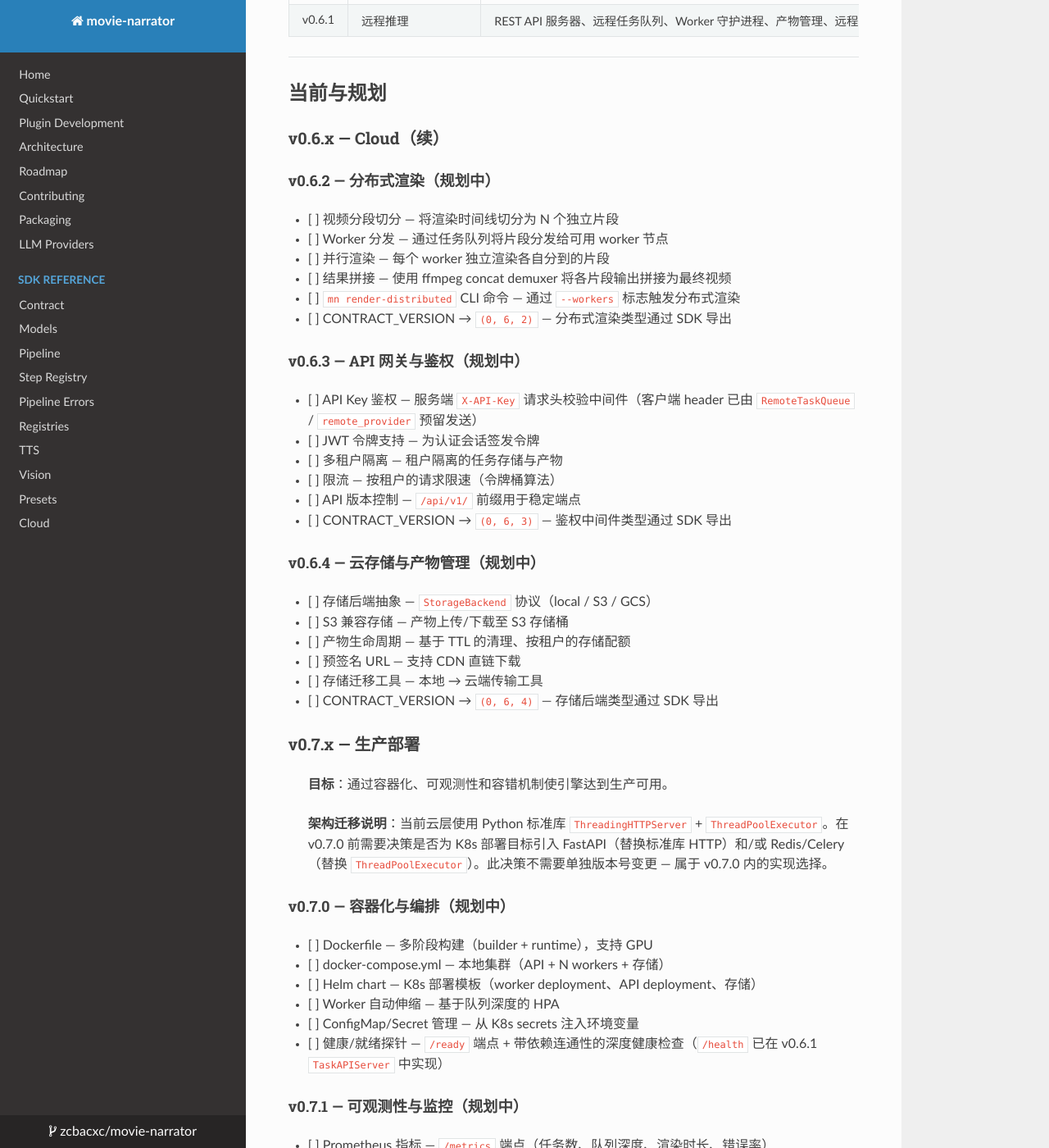
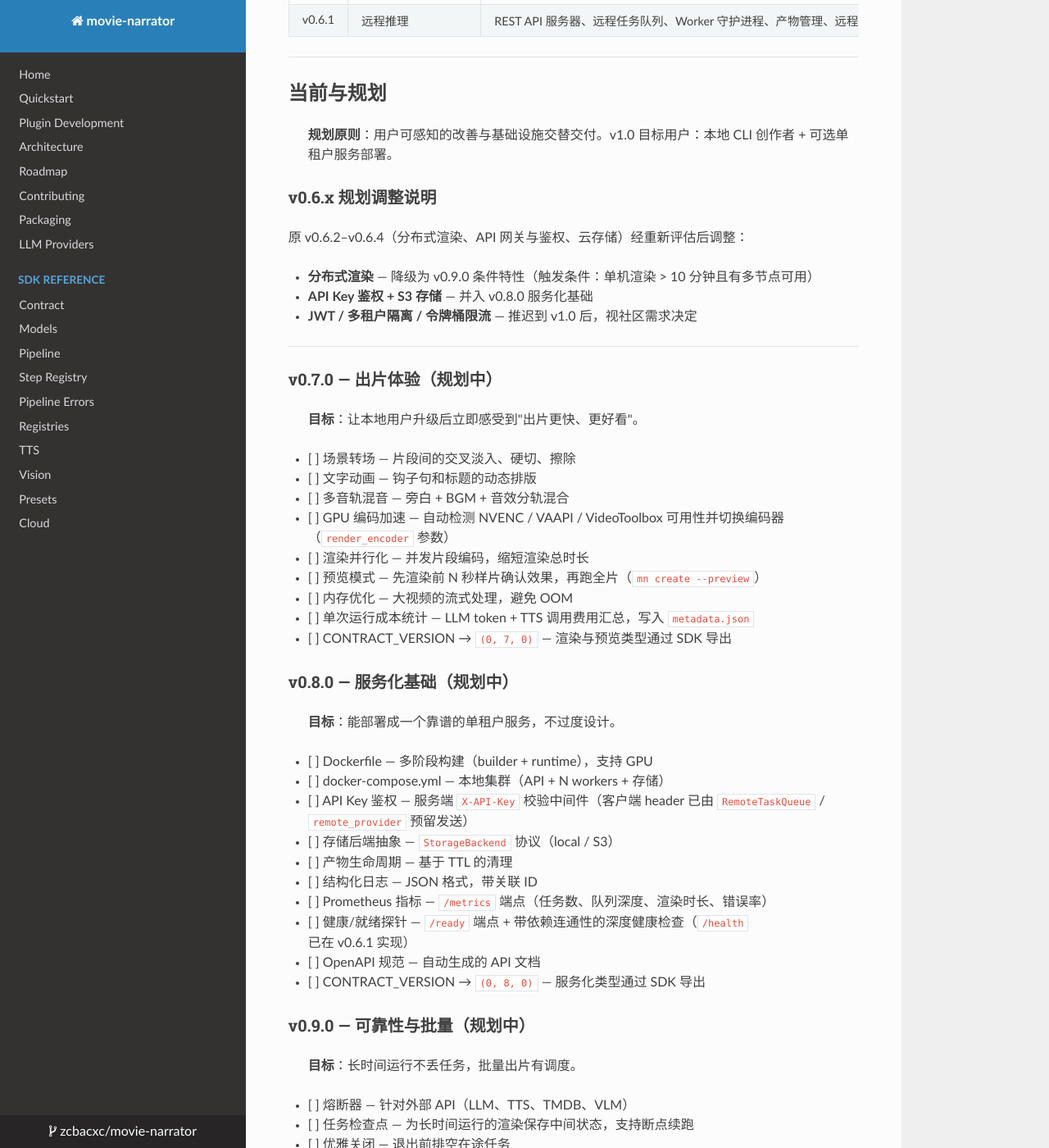
Before and after one commit to zcbacxc/movie-narrator, an MkDocs documentation site: the page built from docs/ROADMAP.zh-CN.md, in a window 1280 px wide and 1400 px high, scrolled down 605 px. Shown: the whole window at 82% size. Built offline with MkDocs 1.6.1, drawn with Linux system fonts in a browser that asks for light colours; nearby versions of some CDN libraries; a script that is not in the unit is left out; some of the changed text lies outside the part shown.

Commit message:
docs(roadmap): 更新路线图规划，重新调整版本发布策略
- 调整 v0.6.x 规划，将分布式渲染降级为 v0.9.0 条件特性
- 新增 v0.7.0 出片体验规划，专注渲染速度和视觉效果提升
- 合并原 v0.6.3-v0.6.4 的 API 鉴权和存储功能至 v0.8.0 服务化基础
- 重新定义 v0.9.0 为可靠性与批量处理版本，新增任务检查点和死信队列
- 添加 v1.0 后社区生态系统规划，基于需求驱动开发
- 在中文版中同步更新所有规划调整内容

```diff
--- a/docs/ROADMAP.zh-CN.md
+++ b/docs/ROADMAP.zh-CN.md
@@ -21,125 +21,73 @@
 
 ## 当前与规划
 
-### v0.6.x — Cloud（续）
+> **规划原则**：用户可感知的改善与基础设施交替交付。v1.0 目标用户：本地 CLI 创作者 + 可选单租户服务部署。
 
-#### v0.6.2 — 分布式渲染（规划中）
+### v0.6.x 规划调整说明
 
-- [ ] 视频分段切分 — 将渲染时间线切分为 N 个独立片段
-- [ ] Worker 分发 — 通过任务队列将片段分发给可用 worker 节点
-- [ ] 并行渲染 — 每个 worker 独立渲染各自分到的片段
-- [ ] 结果拼接 — 使用 ffmpeg concat demuxer 将各片段输出拼接为最终视频
-- [ ] `mn render-distributed` CLI 命令 — 通过 `--workers` 标志触发分布式渲染
-- [ ] CONTRACT_VERSION → `(0, 6, 2)` — 分布式渲染类型通过 SDK 导出
+原 v0.6.2–v0.6.4（分布式渲染、API 网关与鉴权、云存储）经重新评估后调整：
 
-#### v0.6.3 — API 网关与鉴权（规划中）
+- **分布式渲染** — 降级为 v0.9.0 条件特性（触发条件：单机渲染 > 10 分钟且有多节点可用）
+- **API Key 鉴权 + S3 存储** — 并入 v0.8.0 服务化基础
+- **JWT / 多租户隔离 / 令牌桶限流** — 推迟到 v1.0 后，视社区需求决定
 
-- [ ] API Key 鉴权 — 服务端 `X-API-Key` 请求头校验中间件（客户端 header 已由 `RemoteTaskQueue` / `remote_provider` 预留发送）
-- [ ] JWT 令牌支持 — 为认证会话签发令牌
-- [ ] 多租户隔离 — 租户隔离的任务存储与产物
-- [ ] 限流 — 按租户的请求限速（令牌桶算法）
-- [ ] API 版本控制 — `/api/v1/` 前缀用于稳定端点
-- [ ] CONTRACT_VERSION → `(0, 6, 3)` — 鉴权中间件类型通过 SDK 导出
+---
 
-#### v0.6.4 — 云存储与产物管理（规划中）
+### v0.7.0 — 出片体验（规划中）
 
-- [ ] 存储后端抽象 — `StorageBackend` 协议（local / S3 / GCS）
-- [ ] S3 兼容存储 — 产物上传/下载至 S3 存储桶
-- [ ] 产物生命周期 — 基于 TTL 的清理、按租户的存储配额
-- [ ] 预签名 URL — 支持 CDN 直链下载
-- [ ] 存储迁移工具 — 本地 → 云端传输工具
-- [ ] CONTRACT_VERSION → `(0, 6, 4)` — 存储后端类型通过 SDK 导出
+> **目标**：让本地用户升级后立即感受到"出片更快、更好看"。
 
-### v0.7.x — 生产部署
+- [ ] 场景转场 — 片段间的交叉淡入、硬切、擦除
+- [ ] 文字动画 — 钩子句和标题的动态排版
+- [ ] 多音轨混音 — 旁白 + BGM + 音效分轨混合
+- [ ] GPU 编码加速 — 自动检测 NVENC / VAAPI / VideoToolbox 可用性并切换编码器（`render_encoder` 参数）
+- [ ] 渲染并行化 — 并发片段编码，缩短渲染总时长
+- [ ] 预览模式 — 先渲染前 N 秒样片确认效果，再跑全片（`mn create --preview`）
+- [ ] 内存优化 — 大视频的流式处理，避免 OOM
+- [ ] 单次运行成本统计 — LLM token + TTS 调用费用汇总，写入 `metadata.json`
+- [ ] CONTRACT_VERSION → `(0, 7, 0)` — 渲染与预览类型通过 SDK 导出
 
-> **目标**：通过容器化、可观测性和容错机制使引擎达到生产可用。
->
-> **架构迁移说明**：当前云层使用 Python 标准库 `ThreadingHTTPServer` + `ThreadPoolExecutor`。在 v0.7.0 前需要决策是否为 K8s 部署目标引入 FastAPI（替换标准库 HTTP）和/或 Redis/Celery（替换 `ThreadPoolExecutor`）。此决策不需要单独版本号变更 — 属于 v0.7.0 内的实现选择。
+### v0.8.0 — 服务化基础（规划中）
 
-#### v0.7.0 — 容器化与编排（规划中）
+> **目标**：能部署成一个靠谱的单租户服务，不过度设计。
 
 - [ ] Dockerfile — 多阶段构建（builder + runtime），支持 GPU
 - [ ] docker-compose.yml — 本地集群（API + N workers + 存储）
-- [ ] Helm chart — K8s 部署模板（worker deployment、API deployment、存储）
-- [ ] Worker 自动伸缩 — 基于队列深度的 HPA
-- [ ] ConfigMap/Secret 管理 — 从 K8s secrets 注入环境变量
-- [ ] 健康/就绪探针 — `/ready` 端点 + 带依赖连通性的深度健康检查（`/health` 已在 v0.6.1 `TaskAPIServer` 中实现）
+- [ ] API Key 鉴权 — 服务端 `X-API-Key` 校验中间件（客户端 header 已由 `RemoteTaskQueue` / `remote_provider` 预留发送）
+- [ ] 存储后端抽象 — `StorageBackend` 协议（local / S3）
+- [ ] 产物生命周期 — 基于 TTL 的清理
+- [ ] 结构化日志 — JSON 格式，带关联 ID
+- [ ] Prometheus 指标 — `/metrics` 端点（任务数、队列深度、渲染时长、错误率）
+- [ ] 健康/就绪探针 — `/ready` 端点 + 带依赖连通性的深度健康检查（`/health` 已在 v0.6.1 实现）
+- [ ] OpenAPI 规范 — 自动生成的 API 文档
+- [ ] CONTRACT_VERSION → `(0, 8, 0)` — 服务化类型通过 SDK 导出
 
-#### v0.7.1 — 可观测性与监控（规划中）
+### v0.9.0 — 可靠性与批量（规划中）
 
-- [ ] Prometheus 指标 — `/metrics` 端点（任务数、队列深度、渲染时长、错误率）
-- [ ] Grafana 仪表盘 — 预置仪表盘 JSON 模板
-- [ ] 分布式追踪 — OpenTelemetry spans 用于跨节点操作
-- [ ] 结构化日志聚合 — Loki/ELK 就绪的 JSON 日志，带关联 ID
-- [ ] 告警规则 — 队列积压、worker 故障率、渲染超时
-
-#### v0.7.2 — 可靠性与容错（规划中）
+> **目标**：长时间运行不丢任务，批量出片有调度。
 
 - [ ] 熔断器 — 针对外部 API（LLM、TTS、TMDB、VLM）
-- [ ] 死信队列 — 失败任务转入 DLQ 供检查和重放
+- [ ] 任务检查点 — 为长时间运行的渲染保存中间状态，支持断点续跑
 - [ ] 优雅关闭 — 退出前排空在途任务
-- [ ] 任务检查点 — 为长时间运行的任务保存中间状态
-- [ ] 重试策略框架 — 可配置的逐步骤重试策略（任务级带指数退避的重试已在 `cloud/worker.py` 中实现）
-- [ ] 健康检查框架 — 依赖健康（LLM、TTS、存储）
-
-### v0.8.x — 高级功能
-
-> **目标**：为高级用户添加批量处理、高级渲染和多语言支持。
-
-#### v0.8.0 — 批量处理与工作流编排（规划中）
-
+- [ ] 重试策略框架 — 可配置的逐步骤重试策略（任务级指数退避已在 `cloud/worker.py` 实现）
 - [ ] 批量任务提交 — 一次 API 请求提交 N 部影片
-- [ ] 批量模板 — 系列、播放列表、主题合集
-- [ ] 任务依赖 — 基于 DAG 的任务链（研究 → 脚本 → 渲染）
 - [ ] 定时任务 — 基于 cron 的周期性任务提交
 - [ ] 批量进度跟踪 — 跨子任务的聚合进度
-- [ ] CONTRACT_VERSION → `(0, 8, 0)` — 批量工作流类型通过 SDK 导出
+- [ ] 死信队列 — 失败任务转入 DLQ 供检查和重放
+- [ ] 分布式渲染（条件特性） — 触发条件：单机渲染 > 10 分钟且有多节点；基于 v0.8.0 容器化构建
+- [ ] CONTRACT_VERSION → `(0, 9, 0)` — 可靠性与批量类型通过 SDK 导出
 
-#### v0.8.1 — 高级渲染与特效（规划中）
+### v0.9.1 — 打磨与补全（规划中）
 
-- [ ] 场景转场 — 片段间的交叉淡入、硬切、擦除
-- [ ] 多音轨 — 旁白 + BGM + 音效混音
-- [ ] 画中画 — 反应/解说风格的叠加布局
-- [ ] 文字动画 — 钩子句和标题的动态排版
-- [ ] 自定义品牌 — 水印、Logo、片头/片尾卡
-- [ ] 渲染预设分享格式 — 可分享的渲染配置
+> **目标**：安全、国际化、文档全面就绪，为 v1.0 扫清障碍。
 
-#### v0.8.2 — 多语言与国际化（规划中）
-
+- [ ] 输入净化 — 所有 API 输入的全面校验
+- [ ] 安全扫描 — 依赖审计、CI 中的 SAST
 - [ ] 完整 i18n 流水线 — 语言感知的脚本生成与匹配
 - [ ] 本地化 TTS 语音 — 按语言选择语音及回退
-- [ ] 跨语言片段匹配 — 不论音频语言匹配片段
-- [ ] 字幕翻译链 — 源语言 → 中间语言 → 目标语言
 - [ ] Web UI 本地化 — movie-narrator-web 的 i18n 支持
-
-### v0.9.x — 稳定化与打磨
-
-> **目标**：优化性能、加固安全、完善文档，为 v1.0 就绪做准备。
-
-#### v0.9.0 — 性能优化（规划中）
-
-- [ ] 渲染流水线并行化 — 并发片段编码
-- [ ] 内存优化 — 大视频的流式处理
-- [ ] 缓存策略优化 — LLM 响应缓存、场景 embedding 缓存
-- [ ] Worker 预热 — worker 启动时预加载模型
-- [ ] 冷启动优化 — 重依赖的延迟初始化
-- [ ] 基准测试套件 — 自动化性能回归测试
-
-#### v0.9.1 — 安全加固（规划中）
-
-- [ ] OAuth2 认证 — 面向 Web 客户端的完整 OAuth2 流程
-- [ ] 输入净化 — 所有 API 输入的全面校验
-- [ ] 租户隔离加固 — 存储路径隔离、资源配额
-- [ ] 审计日志 — 所有 API 操作记录用于合规
-- [ ] 密钥管理 — Vault / Sealed Secrets 集成
-- [ ] 安全扫描 — 依赖审计、CI 中的 SAST
-
-#### v0.9.2 — 文档与开发者体验（规划中）
-
-- [ ] OpenAPI/Swagger 规范 — 自动生成的 API 文档
-- [ ] 部署指南 — Docker、K8s、裸机教程
 - [ ] 教程系列 — 从入门到高级的完整走查
-- [ ] 架构决策记录 (ADR) — 关键设计决策文档化
+- [ ] 架构决策记录 (ADRs) — 关键设计决策文档化
 - [ ] 迁移指南 — v0.x → v1.0 升级路径
 - [ ] 集成测试套件 — 跨模块和端到端测试
 - [ ] 测试覆盖率门 — CI 中强制 >95% 覆盖率
@@ -153,3 +101,15 @@
 - [ ] **最终文档审查** — 所有文档审阅并保持最新
 - [ ] **发布公告** — 变更日志、迁移指南、博客文章
 - [ ] **长期支持策略** — v1.x 维护分支和补丁回溯规则
+
+---
+
+### v1.0 后 — 社区生态（视需求决定）
+
+以下特性不在 v1.0 范围内，根据社区反馈和企业需求决定是否推进：
+
+- 社区预设分享 — `mn presets install <url>` 机制（依赖 contract 冻结后的稳定 API）
+- Helm chart / K8s 部署模板 — 面向真正跑在 K8s 上的团队
+- 多租户隔离 — 租户隔离的任务存储与产物（仅当有多用户部署需求时）
+- OAuth2 认证 — 面向 Web 客户端的完整认证流程（仅当有 SaaS 需求时）
+- 令牌桶限流 — 按租户的请求限速（仅当有多用户部署需求时）
```
Also changed, not shown: docs/ROADMAP.md (+52 -92 lines).
